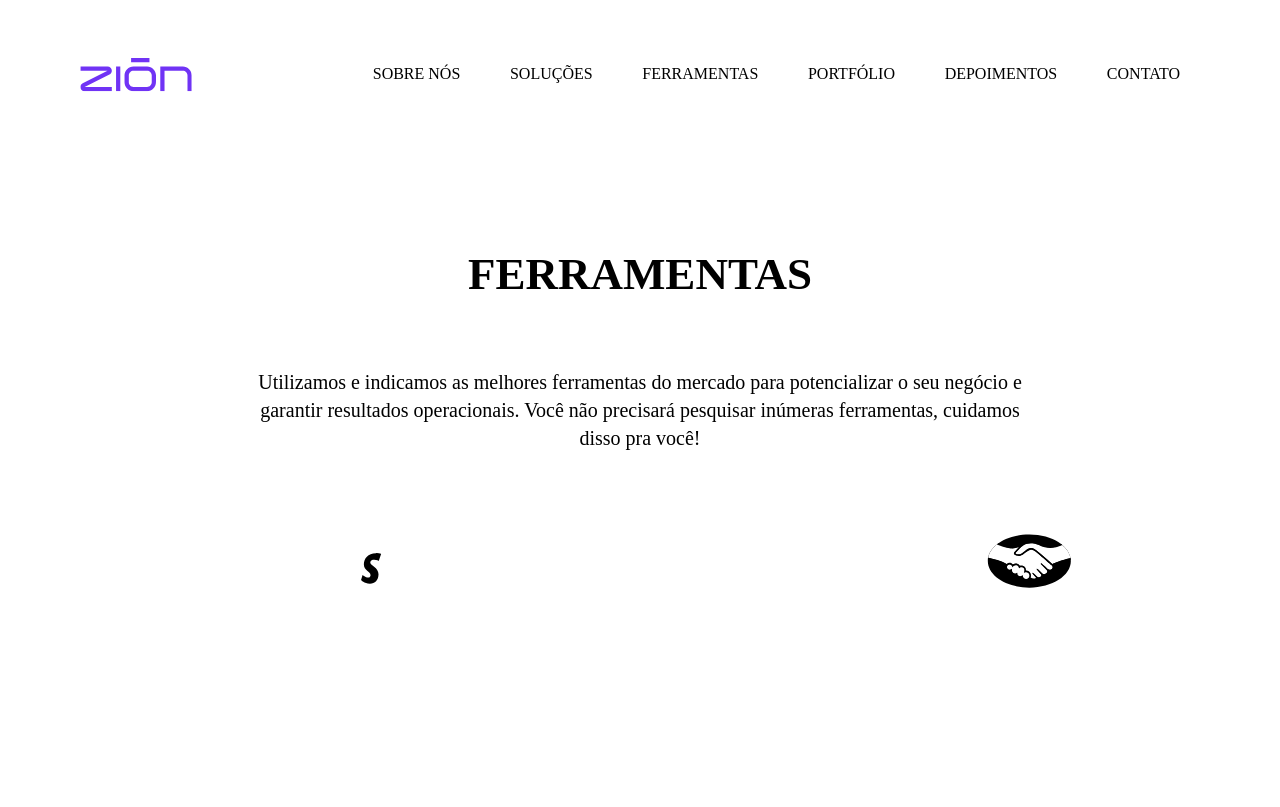
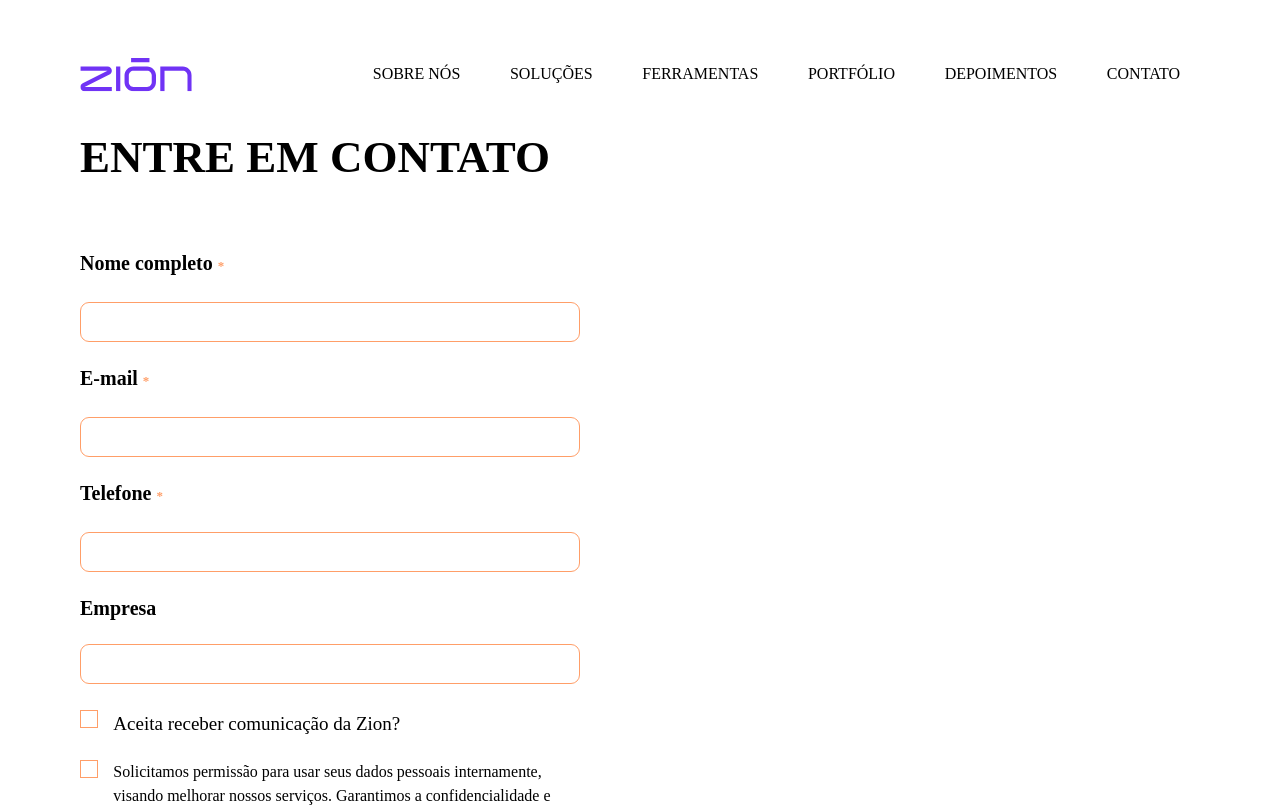
Before and after one commit to ccszanin/Software-house-Landing-page, a Next.js app: page / in a window 1280 px wide. Shown: the top 807 px of the page. Built offline with nearby package versions, Linux system fonts and the light colour scheme.

Commit message:
send mail

```diff
--- a/next.config.js
+++ b/next.config.js
@@ -1,4 +1,5 @@
 /** @type {import('next').NextConfig} */
-const nextConfig = {}
+const nextConfig = {
+}
 
 module.exports = nextConfig
--- a/package.json
+++ b/package.json
@@ -11,6 +11,7 @@
   "dependencies": {
     "@fortawesome/free-solid-svg-icons": "^6.4.0",
     "@fortawesome/react-fontawesome": "^0.2.0",
+    "@sendgrid/mail": "^7.7.0",
     "@types/node": "20.3.1",
     "@types/react": "18.2.12",
     "@types/react-dom": "18.2.5",
@@ -18,6 +19,7 @@
     "axios": "^1.4.0",
     "eslint": "8.42.0",
     "eslint-config-next": "13.4.6",
+    "fs": "^0.0.1-security",
     "next": "13.4.6",
     "postcss": "8.4.24",
     "react": "18.2.0",
--- /dev/null
+++ b/src/app/api/mail/route.ts
@@ -0,0 +1,31 @@
+import sgMail from '@sendgrid/mail'
+import { NextRequest ,NextResponse } from 'next/server'
+
+type MsgProps = {
+  to: string;
+  from: string;
+  subject: string | undefined;
+  text: string | undefined;
+}
+
+sgMail.setApiKey(process.env.SENDGRID_API_KEY || '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')
+
+export async function POST(req: NextRequest) {
+  const body = await req.json()
+  const { subject, text, html } = body
+
+  const msg = {
+    to: 'gabrielzanin150@gmail.com',
+    from: 'zionsoftwarehouse.dev@gmail.com',
+    subject: subject,
+    text: text,
+    // html: html
+  }
+  try {
+    await sgMail.send(msg);
+    return NextResponse.json(msg);
+  } catch (error) {
+    console.error(error);
+    return NextResponse.json({ error: 'Internal Server Error' }, { status: 500 });
+  }
+}
--- a/src/app/page.tsx
+++ b/src/app/page.tsx
@@ -22,11 +22,11 @@ export default function Home() {
       {/* <Section />
        <About />  */}
         {/* <Solutions /> */}
-        <Tools />
+        {/* <Tools /> */}
         {/* <Portfolio />
-        <Depositions1 />
+        <Depositions1 /> */}
         <Contact />
-        <Footer />     */}
+        {/* <Footer />      */}
       </main>
 
     </body>
--- a/src/components/ContactForm.tsx
+++ b/src/components/ContactForm.tsx
@@ -5,15 +5,14 @@ import { faCheck } from "@fortawesome/free-solid-svg-icons";
 import { FontAwesomeIcon } from "@fortawesome/react-fontawesome";
 
 
-type Inputs = {
+type ContactFormProps = {
   name: string
   email: string
-  phone:number
+  phone: number
   enterprise: string
   checkbox1: boolean
   checkbox2: boolean
 }
-
 
 
 export function ContactForm() {
@@ -22,39 +21,38 @@ export function ContactForm() {
     handleSubmit,
     watch,
     formState: { errors },
-  } = useForm<Inputs>()
-  const onSubmit: SubmitHandler<Inputs> = async (data) => {
+  } = useForm<ContactFormProps>()
+  const onSubmit: SubmitHandler<ContactFormProps> = async ({ name, email, phone, enterprise, checkbox1, checkbox2 }) => {
+    const subject = 'Novo Contato Landing Page Zion'
+    const text = `Olá pessoal! Temos um novo contato através da landingpage da Zion!` +  `NOME: ${name}` + `EMAIL: ${email}`
+                  + `TELEFONE: ${phone}` + `EMPRESA: ${enterprise}` + `ACEITA COMUNICAÇÃO: ${true ? 'sim' : 'não'}`
+    const html = `<h1>Olá pessoal! Temos um novo contato através da landingpage da Zion!<h1>
+                  <br />
+                  <br />
+                  <span style="display: InlineBlock, color: "red">NOME:</span> <p>${name}<p>
+                  <br />
+                  <span style="display: InlineBlock, color: "red">EMAIL:</span> <p>${email}<p>
+                  <br />
+                  <span style="display: InlineBlock, color: "red">TELEFONE:</span> <p>${phone}<p>
+                  <br />
+                  <span style="display: InlineBlock, color: "red">EMPRESA:</span> <p>${enterprise} <p>
+                  <br />
+                  <span style="display: InlineBlock, color: "red">ACEITA COMUNICAÇÃO:</span> <p>${true ? 'sim' : 'não'}<p>`
+
     try {
-        const headers = {
-          'Content-Type': 'application/json',
-          Authorization: ``,
-        };
-        const data = {
-          "personalizations": [
-            {
-              "to": [{"email": "gabrielzanin150@gmail.com"}]}],
-              "from": {"email": "carlacs"},
-              "subject": "Sending with SendGrid is Fun",
-              "content": [{"type": "text/plain",
-              "value": "and easy to do anywhere, even with cURL"
+      const response = await
+      axios
+      .post('/api/mail', {
+        subject,
+        text,
+        html
+      } )
+
+      console.log(response)
+    } catch (err: any) {
+      console.log(err)
     }
-          ]
   }
-
-        const response = await axios.post('https://api.sendgrid.com/v3/mail/send', data, { headers });
-
-        return response.data
-
-        // Lógica para lidar com a resposta da requisição...
-      } catch (error) {
-        console.log(error)
-      }
-
-  }
-
-
-  console.log(watch("name")) // watch input value by passing the name of it
-
 
   return (
     /* "handleSubmit" will validate your inputs before invoking "onSubmit" */
@@ -109,9 +107,9 @@ export function ContactForm() {
         </label>
         <p className="w-[29rem] ml-[0.938rem] text-base ">Solicitamos permissão para usar seus dados pessoais internamente, visando melhorar nossos serviços. Garantimos a confidencialidade e proteção adequada dos seus dados. Por favor, confirme se concorda com o uso. <span className="text-[0.813rem] font-bold  text-orange-500 mt-3  ">* </span></p>
       </div>
-      {(errors.name || errors.email  || errors.phone ||errors.checkbox2) && <span className="text-[0.813rem] font-bold mt-[10px] text-orange-500">* Campo Obrigatório </span>}
+      {(errors.name || errors.email || errors.phone || errors.checkbox2) && <span className="text-[0.813rem] font-bold mt-[10px] text-orange-500">* Campo Obrigatório </span>}
 
-      <button  className=" mt-[3.125rem] text-lg font-bold uppercase flex items-center justify-center w-[31.438rem] h-[2.5rem] bg-orange-500 rounded-[9px]" type="submit">Enviar</button>
+      <button className=" mt-[3.125rem] text-lg font-bold uppercase flex items-center justify-center w-[31.438rem] h-[2.5rem] bg-orange-500 rounded-[9px]" type="submit">Enviar</button>
     </form>
   )
 }
```
Also changed, not shown: 1 other file (tests, documents, lock files or other folders). Lines whose indentation alone changed are shown as unchanged.
